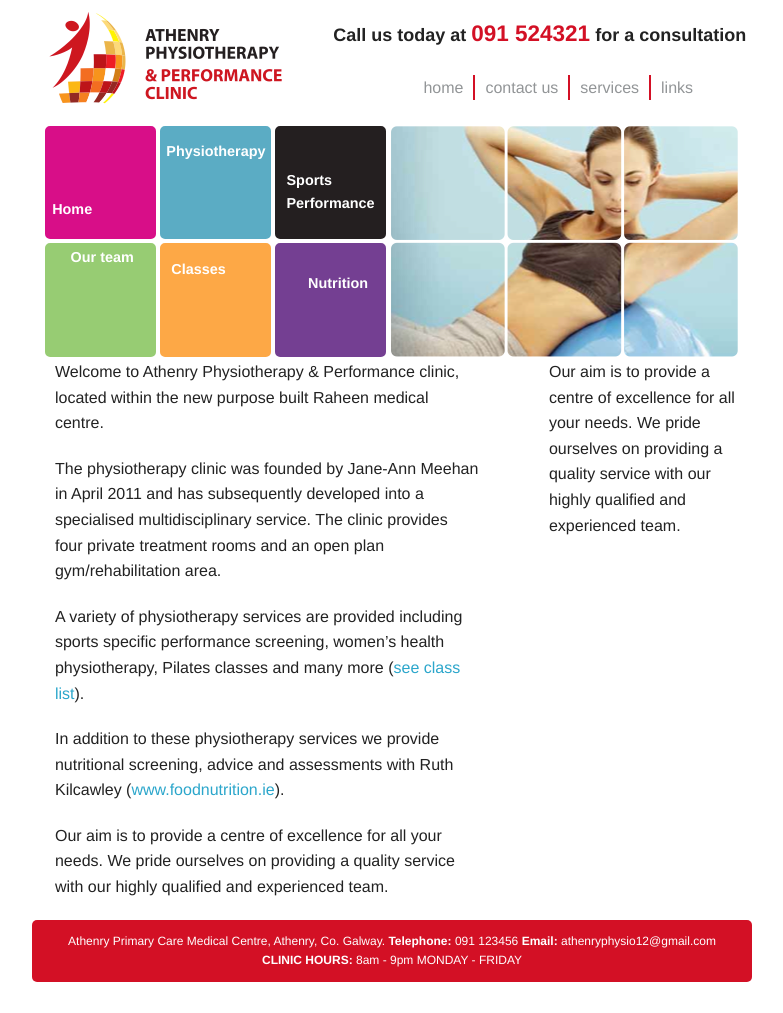
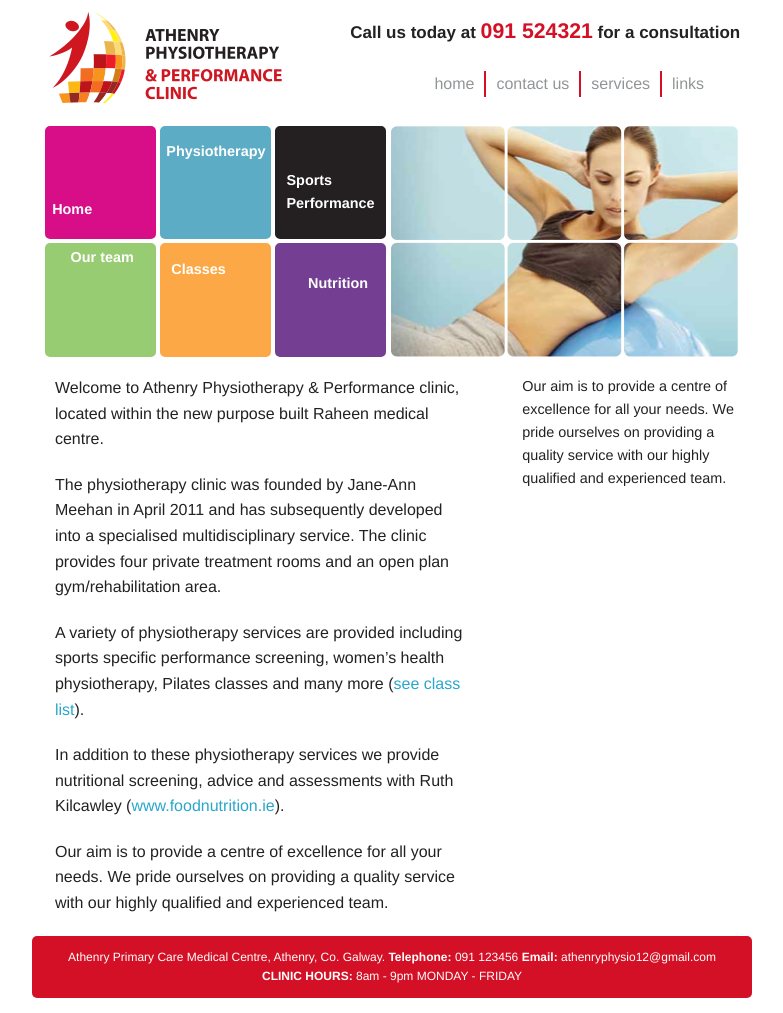
Before and after one commit to alanburke/athenryphysio, a Jekyll site: the page built from _posts/0001-01-01-index.md, in a window 1280 px wide. Shown: the whole page, without its empty margins (248-1031 px from the left). Built offline with Jekyll 4.4.1, drawn with Linux system fonts in a browser that asks for light colours; nearby versions of some CDN libraries; Markdown is read by kramdown in place of the engine named in the settings.

Commit message:
Update generated css files

```diff
--- a/css/layout.css
+++ b/css/layout.css
@@ -26,83 +26,177 @@
   _width: 47em;
 }
 
+/* line 8, ../sass/layout.scss */
+main {
+  margin: 1em 0;
+}
+
+/* line 11, ../sass/layout.scss */
+footer {
+  clear: both;
+}
+
 @media (min-width: 47em) {
-  /* line 12, ../sass/layout.scss */
+  /* line 18, ../sass/layout.scss */
   .page header h1 {
-    width: 38.46154%;
+    width: 40.42553%;
     float: left;
-    margin-right: 2.5641%;
+    margin-right: 2.12766%;
   }
-  /* line 16, ../sass/layout.scss */
+  /* line 22, ../sass/layout.scss */
   .page header .intro,
   .page header .secondary {
-    width: 58.97436%;
+    width: 57.44681%;
     float: right;
     margin-right: 0;
     margin-top: 1em;
   }
-  /* line 20, ../sass/layout.scss */
+  /* line 26, ../sass/layout.scss */
   .page header .primary {
     clear: both;
   }
-  /* line 25, ../sass/layout.scss */
-  .page main section {
-    margin-left: 3.19149%;
-    width: 58.97436%;
-    float: left;
-    margin-right: 2.5641%;
-    margin-right: 3.19149%;
-  }
-  /* line 31, ../sass/layout.scss */
-  .page main aside {
-    width: 28.20513%;
-    float: right;
-    margin-right: 0;
-  }
-  /* line 35, ../sass/layout.scss */
-  .page footer {
-    clear: both;
-  }
 }
-/* line 12, ../sass/layout.scss */
+/* line 18, ../sass/layout.scss */
 .lt-ie9 .page header h1 {
-  width: 38.46154%;
+  width: 40.42553%;
   float: left;
-  margin-right: 2.5641%;
+  margin-right: 2.12766%;
   display: inline;
 }
-/* line 16, ../sass/layout.scss */
+/* line 22, ../sass/layout.scss */
 .lt-ie9 .page header .intro,
 .lt-ie9 .page header .secondary {
-  width: 58.97436%;
+  width: 57.44681%;
   float: right;
   margin-right: 0;
   *margin-left: -1em;
   display: inline;
   margin-top: 1em;
 }
-/* line 20, ../sass/layout.scss */
+/* line 26, ../sass/layout.scss */
 .lt-ie9 .page header .primary {
   clear: both;
 }
-/* line 25, ../sass/layout.scss */
-.lt-ie9 .page main section {
+
+@media (min-width: 47em) {
+  /* line 36, ../sass/layout.scss */
+  .page.home main section {
+    margin-left: 3.19149%;
+    width: 57.44681%;
+    float: left;
+    margin-right: 2.12766%;
+    margin-right: 3.19149%;
+  }
+  /* line 42, ../sass/layout.scss */
+  .page.home main aside {
+    width: 31.91489%;
+    float: right;
+    margin-right: 0;
+  }
+}
+/* line 36, ../sass/layout.scss */
+.lt-ie9 .page.home main section {
   margin-left: 3.19149%;
-  width: 58.97436%;
+  width: 57.44681%;
   float: left;
-  margin-right: 2.5641%;
+  margin-right: 2.12766%;
   display: inline;
   margin-right: 3.19149%;
 }
-/* line 31, ../sass/layout.scss */
-.lt-ie9 .page main aside {
-  width: 28.20513%;
+/* line 42, ../sass/layout.scss */
+.lt-ie9 .page.home main aside {
+  width: 31.91489%;
   float: right;
   margin-right: 0;
   *margin-left: -1em;
   display: inline;
 }
-/* line 35, ../sass/layout.scss */
-.lt-ie9 .page footer {
-  clear: both;
+
+@media (min-width: 47em) {
+  /* line 52, ../sass/layout.scss */
+  .page.standard main section {
+    width: 54.25532%;
+    float: right;
+    margin-right: 0;
+    margin-right: 3.19149%;
+  }
+  /* line 56, ../sass/layout.scss */
+  .page.standard main figure {
+    margin-left: 3.19149%;
+    width: 31.91489%;
+    float: left;
+    margin-right: 2.12766%;
+    margin-right: 3.19149%;
+  }
 }
+/* line 52, ../sass/layout.scss */
+.lt-ie9 .page.standard main section {
+  width: 54.25532%;
+  float: right;
+  margin-right: 0;
+  *margin-left: -1em;
+  display: inline;
+  margin-right: 3.19149%;
+}
+/* line 56, ../sass/layout.scss */
+.lt-ie9 .page.standard main figure {
+  margin-left: 3.19149%;
+  width: 31.91489%;
+  float: left;
+  margin-right: 2.12766%;
+  display: inline;
+  margin-right: 3.19149%;
+}
+
+@media (min-width: 47em) {
+  /* line 69, ../sass/layout.scss */
+  .page.team main section {
+    width: 45.74468%;
+    float: right;
+    margin-right: 0;
+    margin-right: 3.19149%;
+  }
+  /* line 73, ../sass/layout.scss */
+  .page.team main nav {
+    margin-left: 1.59574%;
+    width: 20.21277%;
+    float: left;
+    margin-right: 2.12766%;
+    margin-right: 1.59574%;
+  }
+  /* line 78, ../sass/layout.scss */
+  .page.team main figure {
+    margin-left: 1.59574%;
+    width: 20.21277%;
+    float: left;
+    margin-right: 2.12766%;
+    margin-right: 1.59574%;
+  }
+}
+/* line 69, ../sass/layout.scss */
+.lt-ie9 .page.team main section {
+  width: 45.74468%;
+  float: right;
+  margin-right: 0;
+  *margin-left: -1em;
+  display: inline;
+  margin-right: 3.19149%;
+}
+/* line 73, ../sass/layout.scss */
+.lt-ie9 .page.team main nav {
+  margin-left: 1.59574%;
+  width: 20.21277%;
+  float: left;
+  margin-right: 2.12766%;
+  display: inline;
+  margin-right: 1.59574%;
+}
+/* line 78, ../sass/layout.scss */
+.lt-ie9 .page.team main figure {
+  margin-left: 1.59574%;
+  width: 20.21277%;
+  float: left;
+  margin-right: 2.12766%;
+  display: inline;
+  margin-right: 1.59574%;
+}
--- a/css/style.css
+++ b/css/style.css
@@ -642,7 +642,7 @@
 
 /* line 200, ../../../../../../home/web/.rbenv/versions/1.9.3-p194/lib/ruby/gems/1.9.1/gems/zurb-foundation-4.3.1/scss/foundation/components/_type.scss */
 h3 {
-  font-size: 0.8125em;
+  font-size: 0.75em;
 }
 
 /* line 201, ../../../../../../home/web/.rbenv/versions/1.9.3-p194/lib/ruby/gems/1.9.1/gems/zurb-foundation-4.3.1/scss/foundation/components/_type.scss */
@@ -859,7 +859,7 @@
 
   /* line 369, ../../../../../../home/web/.rbenv/versions/1.9.3-p194/lib/ruby/gems/1.9.1/gems/zurb-foundation-4.3.1/scss/foundation/components/_type.scss */
   h3 {
-    font-size: 1.125em;
+    font-size: 1.0625em;
   }
 
   /* line 370, ../../../../../../home/web/.rbenv/versions/1.9.3-p194/lib/ruby/gems/1.9.1/gems/zurb-foundation-4.3.1/scss/foundation/components/_type.scss */
@@ -1376,12 +1376,12 @@
 table {
   background: white;
   margin-bottom: 1.25em;
-  border: solid 1px #dddddd;
+  border: solid 1px #fda846;
 }
 /* line 42, ../../../../../../home/web/.rbenv/versions/1.9.3-p194/lib/ruby/gems/1.9.1/gems/zurb-foundation-4.3.1/scss/foundation/components/_tables.scss */
 table thead,
 table tfoot {
-  background: whitesmoke;
+  background: #d31025;
   font-weight: bold;
 }
 /* line 48, ../../../../../../home/web/.rbenv/versions/1.9.3-p194/lib/ruby/gems/1.9.1/gems/zurb-foundation-4.3.1/scss/foundation/components/_tables.scss */
@@ -1391,7 +1391,7 @@
 table tfoot tr td {
   padding: 0.5em 0.625em 0.625em;
   font-size: 0.875em;
-  color: #222222;
+  color: #929597;
   text-align: left;
 }
 /* line 59, ../../../../../../home/web/.rbenv/versions/1.9.3-p194/lib/ruby/gems/1.9.1/gems/zurb-foundation-4.3.1/scss/foundation/components/_tables.scss */
@@ -1429,7 +1429,7 @@
 }
 /* line 24, ../sass/style.scss */
 header h2 {
-  font-size: 1.125em;
+  font-size: 1.0625em;
   text-align: center;
 }
 /* line 26, ../sass/style.scss */
@@ -1611,6 +1611,10 @@
     width: 50%;
     display: block;
   }
+  /* line 94, ../sass/style.scss */
+  .page .primary.hands {
+    background-image: url('../images/blocks-hands.png');
+  }
 }
 /* line 86, ../sass/style.scss */
 .lt-ie9 .page .primary {
@@ -1622,66 +1626,97 @@
   width: 50%;
   display: block;
 }
+/* line 94, ../sass/style.scss */
+.lt-ie9 .page .primary.hands {
+  background-image: url('../images/blocks-hands.png');
+}
 @media (min-width: 47em) {
-  /* line 96, ../sass/style.scss */
+  /* line 99, ../sass/style.scss */
   .page .primary li {
     height: 7.35em;
   }
-  /* line 99, ../sass/style.scss */
+  /* line 102, ../sass/style.scss */
   .page .primary li:nth-child(1) a {
     padding: 5em 0 0 0.5em;
   }
-  /* line 100, ../sass/style.scss */
+  /* line 103, ../sass/style.scss */
   .page .primary li:nth-child(2) a {
     padding: 1em 0 0 0.15em;
   }
-  /* line 101, ../sass/style.scss */
+  /* line 104, ../sass/style.scss */
   .page .primary li:nth-child(3) a {
     padding: 3em 0 0 0.5em;
   }
-  /* line 102, ../sass/style.scss */
+  /* line 105, ../sass/style.scss */
   .page .primary li:nth-child(4) a {
     padding: 0.15em 0 0 1.5em;
   }
-  /* line 103, ../sass/style.scss */
+  /* line 106, ../sass/style.scss */
   .page .primary li:nth-child(5) a {
     padding: 1em 0 0 0.5em;
   }
-  /* line 104, ../sass/style.scss */
+  /* line 107, ../sass/style.scss */
   .page .primary li:nth-child(6) a {
     padding: 2em 0 0 2em;
   }
 }
-/* line 96, ../sass/style.scss */
+/* line 99, ../sass/style.scss */
 .lt-ie9 .page .primary li {
   height: 7.35em;
 }
-/* line 99, ../sass/style.scss */
+/* line 102, ../sass/style.scss */
 .lt-ie9 .page .primary li:nth-child(1) a {
   padding: 5em 0 0 0.5em;
 }
-/* line 100, ../sass/style.scss */
+/* line 103, ../sass/style.scss */
 .lt-ie9 .page .primary li:nth-child(2) a {
   padding: 1em 0 0 0.15em;
 }
-/* line 101, ../sass/style.scss */
+/* line 104, ../sass/style.scss */
 .lt-ie9 .page .primary li:nth-child(3) a {
   padding: 3em 0 0 0.5em;
 }
-/* line 102, ../sass/style.scss */
+/* line 105, ../sass/style.scss */
 .lt-ie9 .page .primary li:nth-child(4) a {
   padding: 0.15em 0 0 1.5em;
 }
-/* line 103, ../sass/style.scss */
+/* line 106, ../sass/style.scss */
 .lt-ie9 .page .primary li:nth-child(5) a {
   padding: 1em 0 0 0.5em;
 }
-/* line 104, ../sass/style.scss */
+/* line 107, ../sass/style.scss */
 .lt-ie9 .page .primary li:nth-child(6) a {
   padding: 2em 0 0 2em;
 }
 
-/* line 109, ../sass/style.scss */
+/* Images */
+/* line 114, ../sass/style.scss */
+main figure img {
+  padding: 0.5em;
+  box-shadow: 0 0 10px #111;
+}
+
+/* Main text */
+/* line 120, ../sass/style.scss */
+section > h1:first-child {
+  text-transform: uppercase;
+  color: #929597;
+}
+
+/* Home page */
+/* line 126, ../sass/style.scss */
+.home aside {
+  font-size: 0.9em;
+}
+
+/* Timetable */
+/* line 131, ../sass/style.scss */
+table td {
+  border: solid 1px #fda846;
+  width: 100%;
+}
+
+/* line 135, ../sass/style.scss */
 footer p {
   color: white;
   -webkit-border-radius: 5px;
@@ -1694,21 +1729,25 @@
   font-size: 0.75em;
   text-align: center;
 }
+/* line 142, ../sass/style.scss */
+footer p a {
+  color: #fda846;
+}
 
 /* Fix for IE */
-/* line 120, ../sass/style.scss */
+/* line 149, ../sass/style.scss */
 .lt-ie9 h1 {
   font-size: 1.5em;
 }
-/* line 121, ../sass/style.scss */
+/* line 150, ../sass/style.scss */
 .lt-ie9 h2 {
   font-size: 1.25em;
 }
-/* line 122, ../sass/style.scss */
+/* line 151, ../sass/style.scss */
 .lt-ie9 h3 {
-  font-size: 1.125em;
-}
-/* line 123, ../sass/style.scss */
+  font-size: 1.0625em;
+}
+/* line 152, ../sass/style.scss */
 .lt-ie9 h4 {
   font-size: 1.125em;
 }
```
